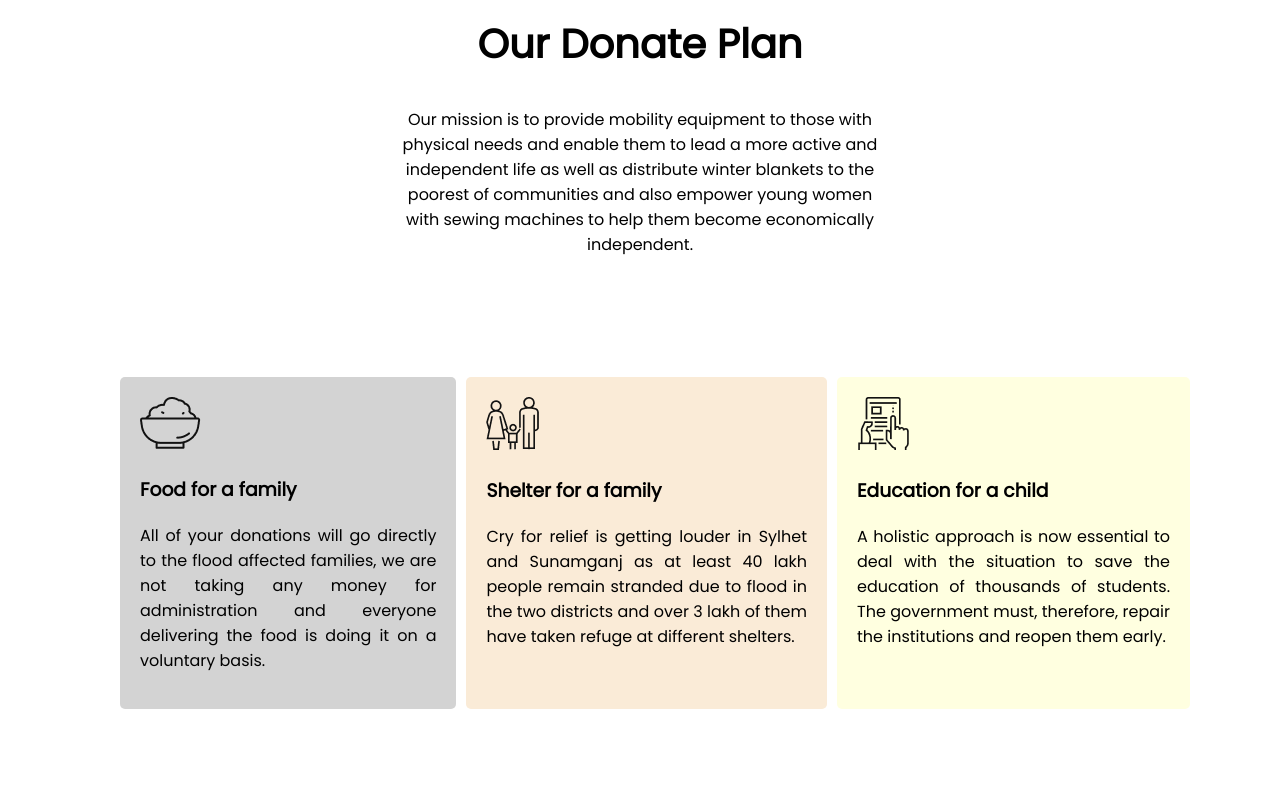
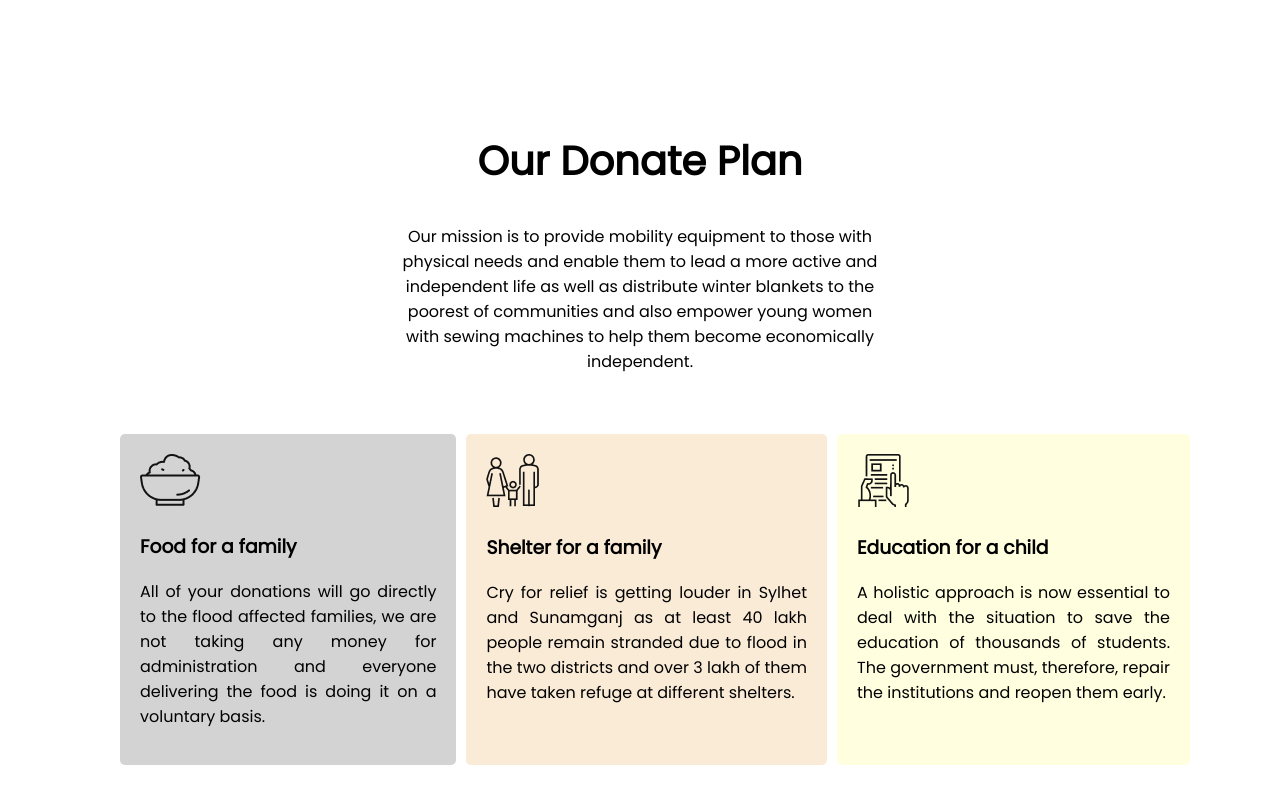
Before and after one commit to UfoundSihadul/1st-assignment-donate-today-, a plain HTML site: page index.html in a window 1280 px wide. Shown: the part 1320-2120 px from the top of the page. Drawn offline with Linux system fonts and the light colour scheme.

Commit message:
final-submit

```diff
--- a/style.css
+++ b/style.css
@@ -69,11 +69,15 @@ body{
     text-align: center;
 }
 
+.third-section {
+    margin-top: 150px;
+}
+
 .donation-plan {
     display:flex;
     justify-content: center;
     justify-content: space-around;
-    margin: 100px 100px 200px 100px;
+    margin: 40px 100px 200px 100px;
 }
 .seperate {
     margin: 20px;
@@ -105,7 +109,7 @@ body{
     flex-wrap: wrap;
     justify-content: center;
     justify-content: space-around;
-    margin: 100px 60px 100px 60px;
+    margin: 50px 60px 100px 60px;
 
 }
 .our-gallery img {
```
